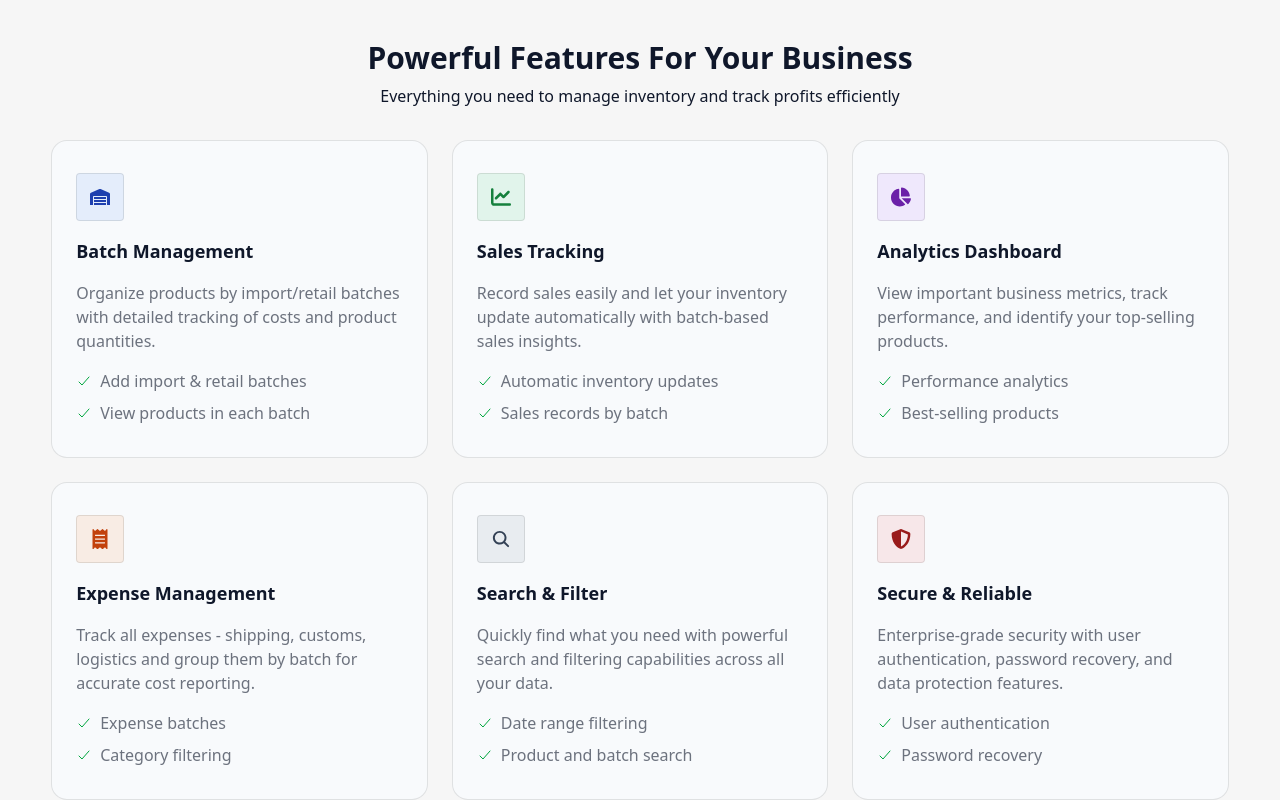
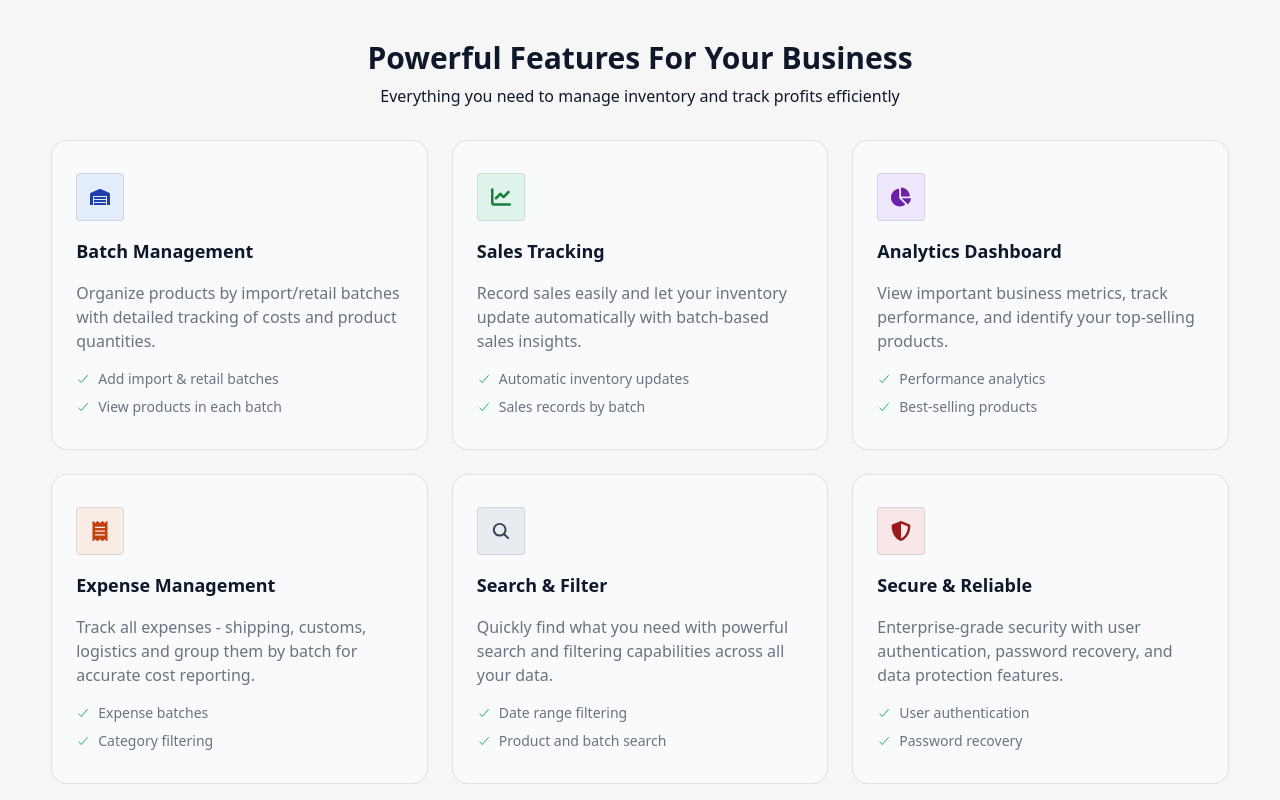
Before and after one commit to Chiemezie-Uchenwoke/stockify-frontend, a React (Vite) app: page / in a window 1280 px wide. Shown: the part 828-1628 px from the top of the page. Built offline with nearby package versions, Linux system fonts and the light colour scheme.

Commit message:
Reduce fontsize of list items in Features Card

```diff
--- a/src/components/Features/FeaturesCard.jsx
+++ b/src/components/Features/FeaturesCard.jsx
@@ -25,11 +25,11 @@ const FeaturesCard = ({title, description, icon: Icon, keyFeatures, bgColor, ico
 
             <ul className={`flex flex-col gap-2`}>
                 {
-                    keyFeatures.map((f, i) => {
+                    keyFeatures.map((f) => {
                         return (
                             <li
-                                key={i}
-                                className="flex items-center gap-2 text-light-text-primary/60 dark:text-light-surface/70"
+                                key={f}
+                                className="flex items-center gap-2 text-light-text-primary/60 dark:text-light-surface/70 text-sm"
                             >
                                 <IoCheckmark className="text-green-600" /> {f}
                             </li>
```
